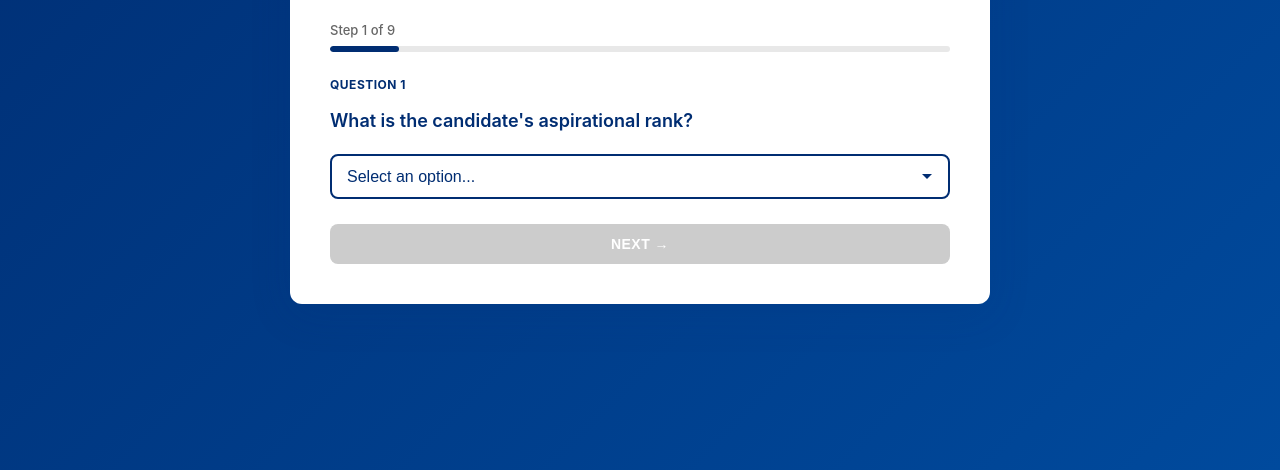
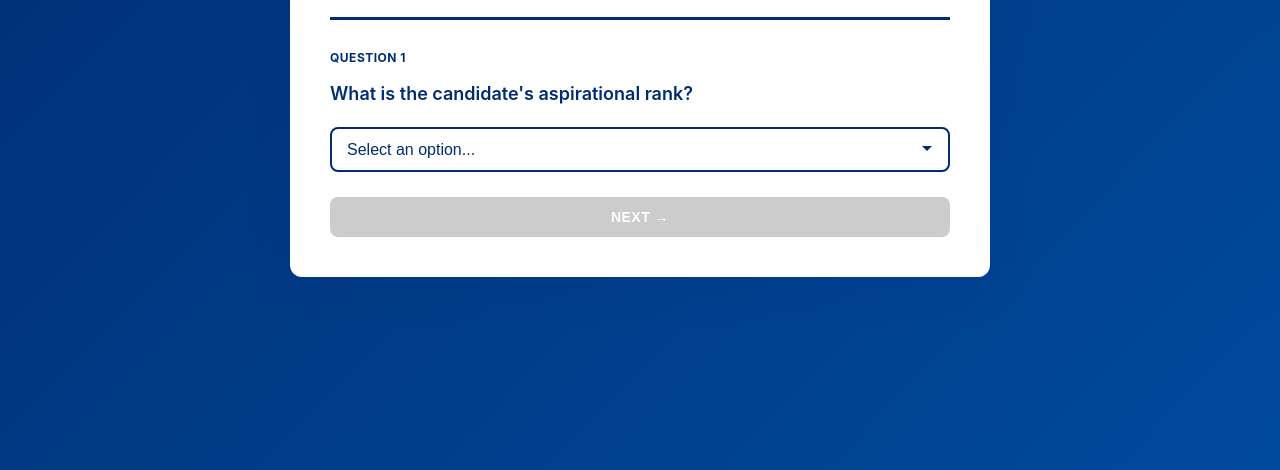
Before and after one commit to aubrey-po/Interactive-Decision-Tree-for-AP, a plain HTML site: page index.html in a window 1280 px wide. Shown: the part 330-800 px from the top of the page. Drawn offline with Linux system fonts and the light colour scheme.

Commit message:
Remove progress text and progress bar

```diff
--- a/index.html
+++ b/index.html
@@ -219,29 +219,6 @@
             display: none;
         }
 
-        .progress {
-            margin-bottom: 25px;
-            color: #666;
-            font-size: 13px;
-            font-weight: 500;
-        }
-
-        .progress-bar {
-            width: 100%;
-            height: 6px;
-            background: #e8e8e8;
-            border-radius: 3px;
-            margin-top: 8px;
-            overflow: hidden;
-        }
-
-        .progress-fill {
-            height: 100%;
-            background: #002D72;
-            border-radius: 3px;
-            transition: width 0.3s ease;
-        }
-
         @media (max-width: 600px) {
             .container {
                 padding: 25px;
@@ -268,13 +245,6 @@
         <div class="header">
             <h1>Initiating Faculty Appointments and Promotions</h1>
             <p class="subtitle">Whiting School of Engineering - Administrative Guide</p>
-        </div>
-
-        <div id="progress" class="progress hidden">
-            <span id="progressText"></span>
-            <div class="progress-bar">
-                <div class="progress-fill" id="progressFill"></div>
-            </div>
         </div>
 
         <div id="questionContainer">
@@ -382,7 +352,6 @@
         // State management
         let currentNode = 'root';
         let history = [];
-        let totalSteps = 0;
 
         // DOM elements
         const questionContainer = document.getElementById('questionContainer');
@@ -394,29 +363,12 @@
         const btnBack = document.getElementById('btnBack');
         const btnNext = document.getElementById('btnNext');
         const btnReset = document.getElementById('btnReset');
-        const progress = document.getElementById('progress');
-        const progressText = document.getElementById('progressText');
-        const progressFill = document.getElementById('progressFill');
-
-        // Count total possible steps
-        function countTotalSteps() {
-            let max = 1;
-            for (let nodeId in decisionTree) {
-                if (nodeId !== 'root') {
-                    max = Math.max(max, parseInt(nodeId));
-                }
-            }
-            return max + 1;
-        }
-
-        totalSteps = countTotalSteps();
 
         // Initialize
         function init() {
             currentNode = 'root';
             history = [];
             renderQuestion();
-            updateProgress();
         }
 
         // Render current question
@@ -446,9 +398,6 @@
             btnNext.classList.remove('hidden');
             btnNext.disabled = true;
             btnReset.classList.add('hidden');
-            progress.classList.remove('hidden');
-
-            updateProgress();
         }
 
         // Handle next button
@@ -499,7 +448,6 @@
             btnBack.classList.remove('hidden');
             btnNext.classList.add('hidden');
             btnReset.classList.remove('hidden');
-            progress.classList.add('hidden');
         }
 
         // Handle back button
@@ -535,13 +483,6 @@
             btnNext.disabled = e.target.value === '';
         });
 
-        // Update progress bar
-        function updateProgress() {
-            const stepCount = history.length + 1;
-            progressText.textContent = `Step ${stepCount} of ${totalSteps}`;
-            progressFill.style.width = (stepCount / totalSteps) * 100 + '%';
-        }
-
         // Start the application
         init();
     </script>
```
